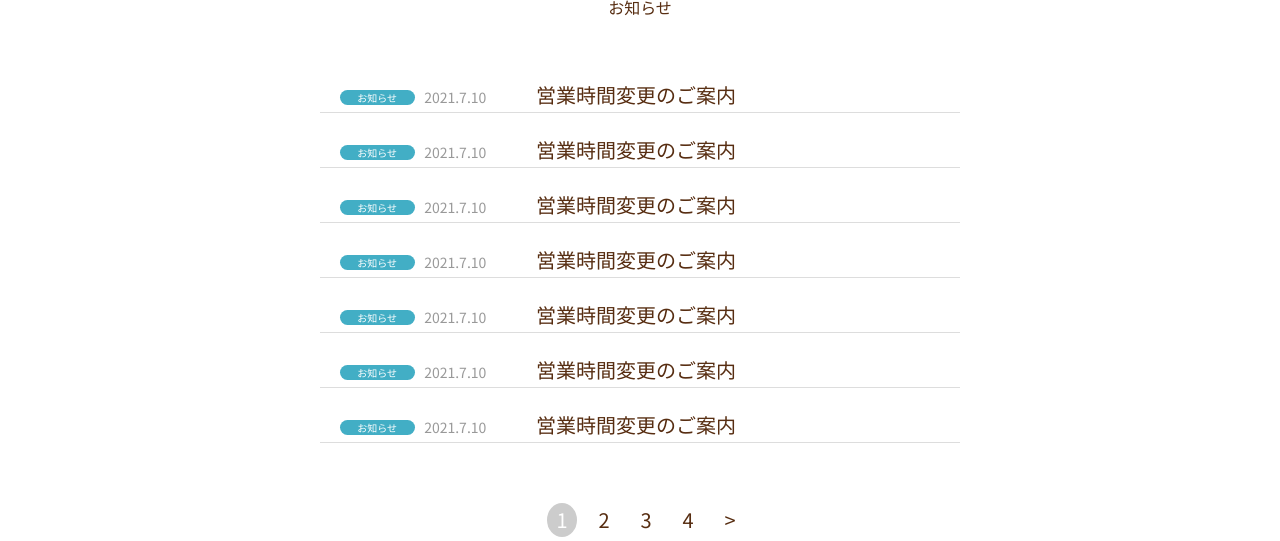
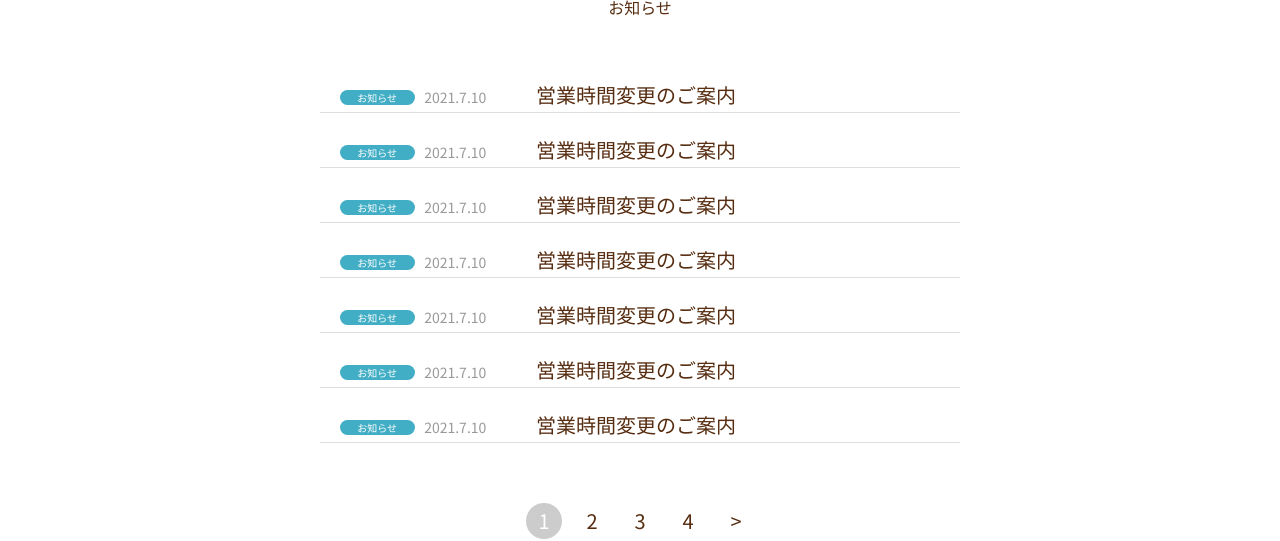
Before and after one commit to AzrsRika/aoi-cafe, a plain HTML site: page news.html in a window 1280 px wide. Shown: the part 261-802 px from the top of the page. Drawn offline with nearby package versions, Linux system fonts and the light colour scheme; some packages are replaced by stand-ins of ours; files that its build step writes are made by us from their sources; a script that the page names is missing.

Commit message:
ニュースページページネーション変更

```diff
--- a/css/style.css
+++ b/css/style.css
@@ -542,10 +542,16 @@ input[type='checkbox']:checked +span::before {
     justify-content: center;
     text-align: center;
 }
+.pagination li {
+    margin: 0 6px;
+}
 .pagination li,.pagination a,.current {
-    width: 30px;
-    margin: 0 6px;
+    width: 36px;
+    height: 36px;
     display: inline-block;
+    display: flex;
+    align-items: center;
+    justify-content: center;
 }
 .pagination a:hover {
     background: #ccc;
--- a/news.html
+++ b/news.html
@@ -139,10 +139,10 @@
                 <div class="btn-wrap">
                     <ul class="pagination">
                         <li><span class="current">1</span></li>
-                        <li><a href="">2</a></li>
-                        <li><a href="">3</a></li>
-                        <li><a href="">4</a></li>
-                        <li><a href="">></a></li>
+                        <li><a href="#">2</a></li>
+                        <li><a href="#">3</a></li>
+                        <li><a href="#">4</a></li>
+                        <li><a href="#">></a></li>
                     </ul>
                 </div>
             </div> <!-- .container END -->
```
